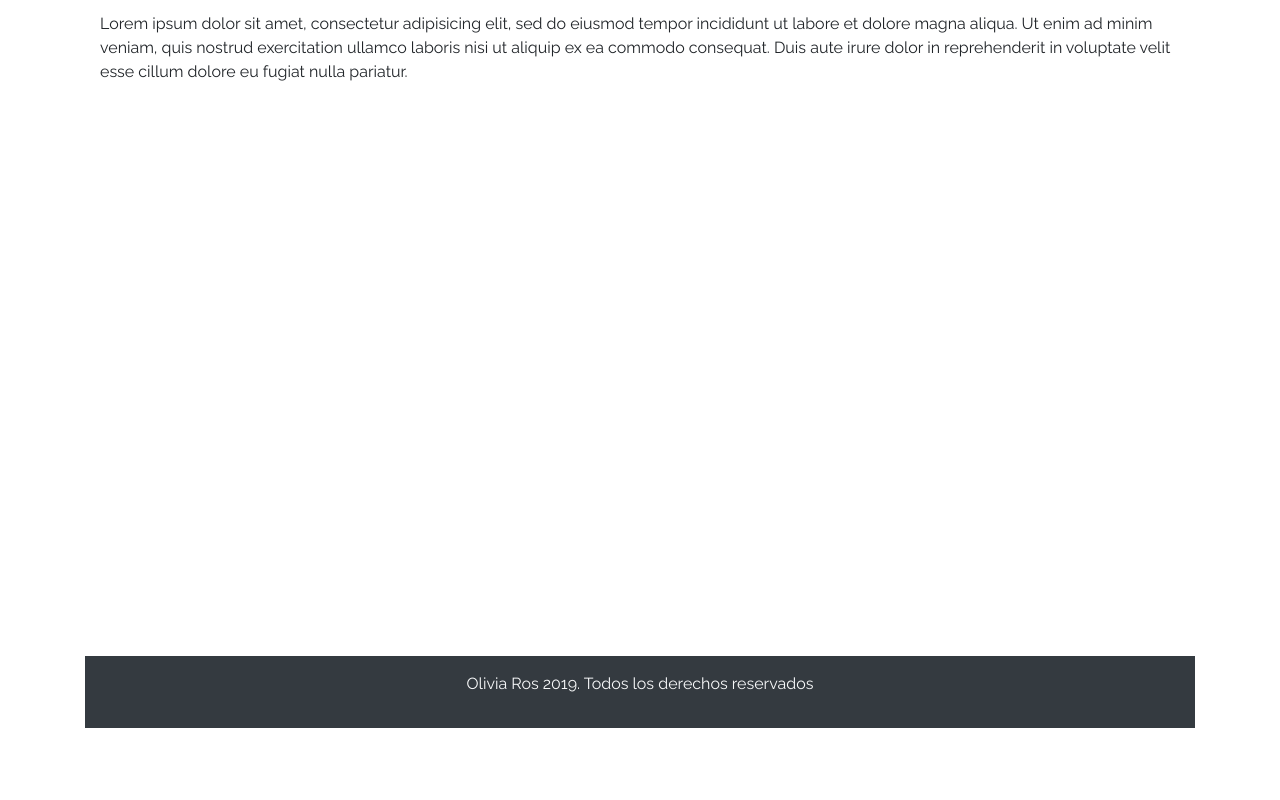
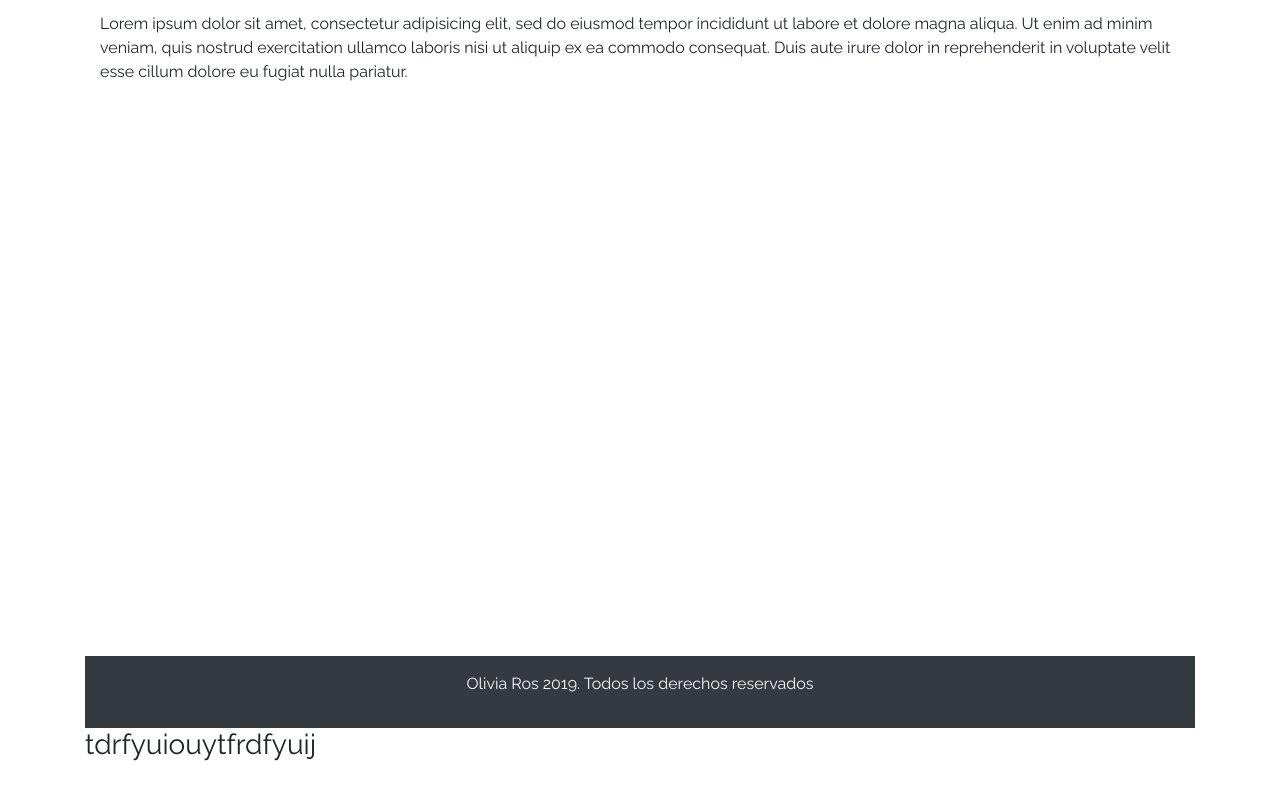
Before and after one commit to EstebanSepulvedaS/olivia_ross, a plain HTML site: page index.html in a window 1280 px wide. Shown: the part 2301-3101 px from the top of the page. Drawn offline with nearby package versions, Linux system fonts and the light colour scheme; a script that the page names is missing.

Commit message:
nueva_versión_olivia_ros

```diff
--- a/index.html
+++ b/index.html
@@ -257,6 +257,7 @@
       <p>Olivia Ros 2019. Todos los derechos reservados</p>
 
     </footer>
+    <h3>tdrfyuiouytfrdfyuij</h3>
 
 
 
```
